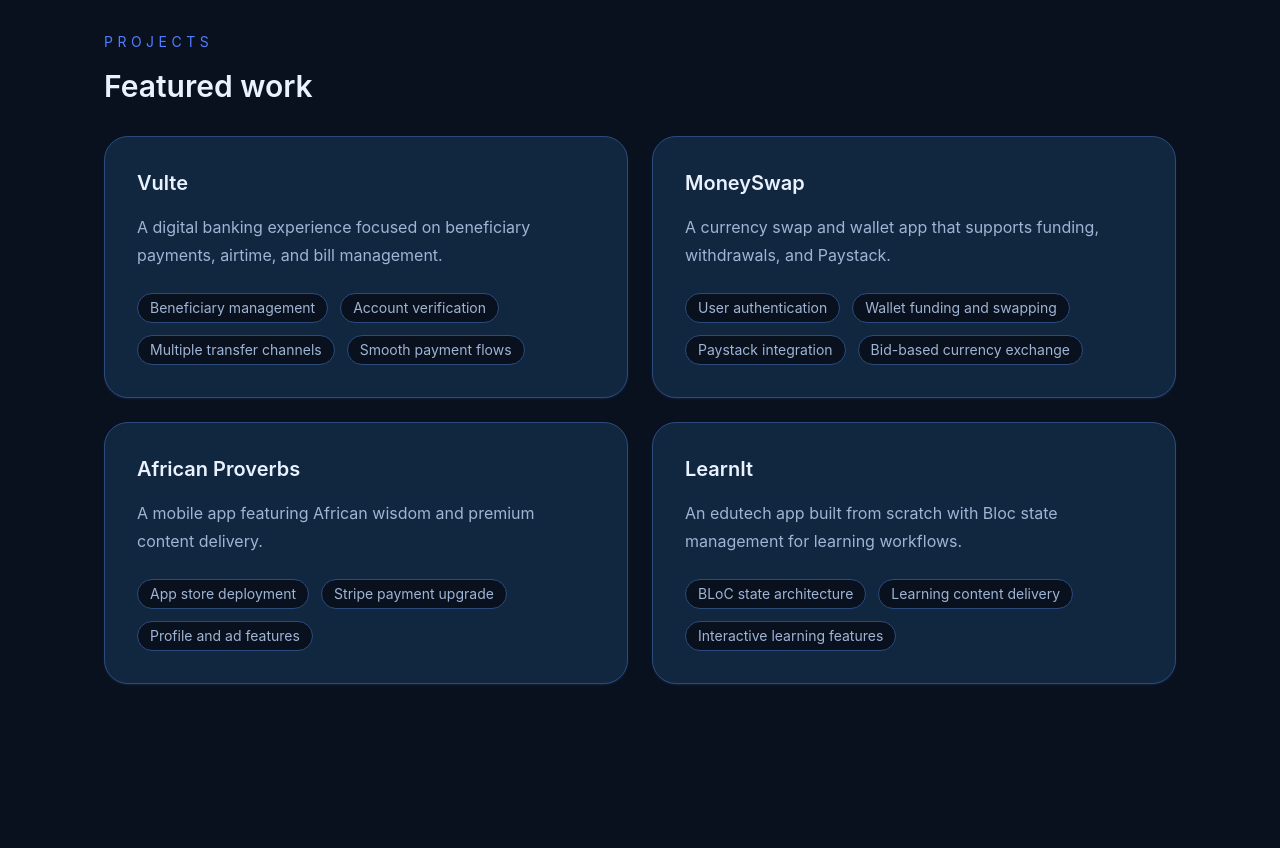
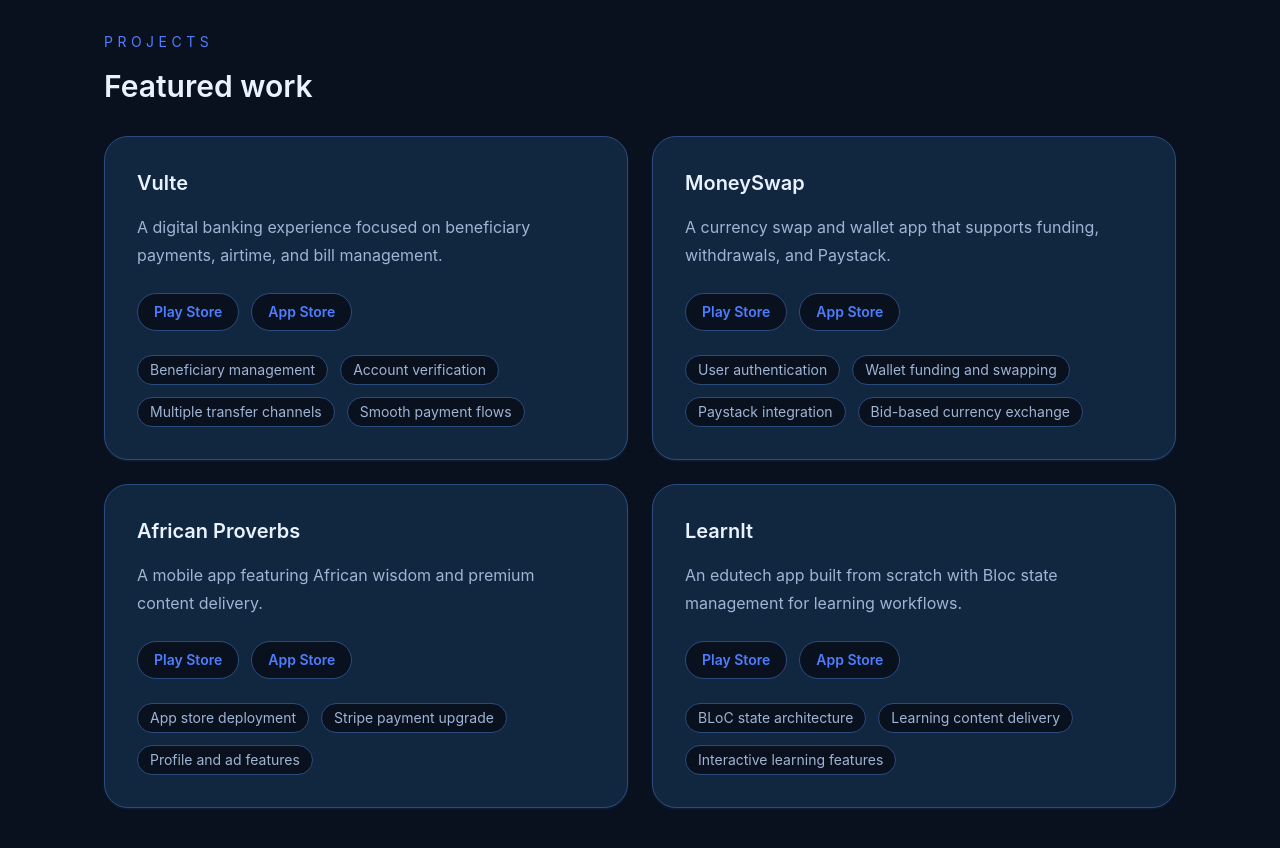
Before and after one commit to Elvis-1/portfolio_new, a Next.js app: page / in a window 1280 px wide. Shown: the part 2660-3508 px from the top of the page. Before the commit the page ends 3408 px from the top, so only its background shows below. Built offline with nearby package versions, Linux system fonts and the light colour scheme.

Commit message:
part 2 ongoing

```diff
--- a/app/page.tsx
+++ b/app/page.tsx
@@ -104,6 +104,21 @@ export default function Home() {
                   ) : null}
                 </div>
                 <p className="mt-4 text-base leading-7 text-muted">{project.summary}</p>
+                {project.storeLinks ? (
+                  <div className="mt-6 flex flex-wrap gap-3">
+                    {project.storeLinks.map((storeLink) => (
+                      <a
+                        key={storeLink.href}
+                        href={storeLink.href}
+                        target="_blank"
+                        rel="noreferrer"
+                        className="inline-flex items-center justify-center rounded-full border border-border bg-surface px-4 py-2 text-sm font-semibold text-accent transition hover:border-accent/80 hover:bg-surface/90"
+                      >
+                        {storeLink.label}
+                      </a>
+                    ))}
+                  </div>
+                ) : null}
                 <div className="mt-6 flex flex-wrap gap-3">
                   {project.details.map((detail) => (
                     <span key={detail} className="rounded-full border border-border bg-surface px-3 py-1 text-sm text-muted">
--- a/data/projects.ts
+++ b/data/projects.ts
@@ -1,8 +1,14 @@
+export type ProjectLink = {
+  label: string;
+  href: string;
+};
+
 export type ProjectItem = {
   name: string;
   summary: string;
   details: string[];
   link?: string;
+  storeLinks?: ProjectLink[];
 };
 
 export const projects: ProjectItem[] = [
@@ -10,20 +16,36 @@ export const projects: ProjectItem[] = [
     name: 'Vulte',
     summary: 'A digital banking experience focused on beneficiary payments, airtime, and bill management.',
     details: ['Beneficiary management', 'Account verification', 'Multiple transfer channels', 'Smooth payment flows'],
+    storeLinks: [
+      { label: 'Play Store', href: 'https://play.google.com/store/search?q=Vulte' },
+      { label: 'App Store', href: 'https://apps.apple.com/us/search?term=Vulte' },
+    ],
   },
   {
     name: 'MoneySwap',
     summary: 'A currency swap and wallet app that supports funding, withdrawals, and Paystack.',
     details: ['User authentication', 'Wallet funding and swapping', 'Paystack integration', 'Bid-based currency exchange'],
+    storeLinks: [
+      { label: 'Play Store', href: 'https://play.google.com/store/search?q=MoneySwap' },
+      { label: 'App Store', href: 'https://apps.apple.com/us/search?term=MoneySwap' },
+    ],
   },
   {
     name: 'African Proverbs',
     summary: 'A mobile app featuring African wisdom and premium content delivery.',
     details: ['App store deployment', 'Stripe payment upgrade', 'Profile and ad features'],
+    storeLinks: [
+      { label: 'Play Store', href: 'https://play.google.com/store/search?q=African+Proverbs' },
+      { label: 'App Store', href: 'https://apps.apple.com/us/search?term=African%20Proverbs' },
+    ],
   },
   {
     name: 'LearnIt',
     summary: 'An edutech app built from scratch with Bloc state management for learning workflows.',
     details: ['BLoC state architecture', 'Learning content delivery', 'Interactive learning features'],
+    storeLinks: [
+      { label: 'Play Store', href: 'https://play.google.com/store/search?q=LearnIt' },
+      { label: 'App Store', href: 'https://apps.apple.com/us/search?term=LearnIt' },
+    ],
   },
 ];
```
Also changed, not shown: 1 other file (tests, documents, lock files or other folders).
